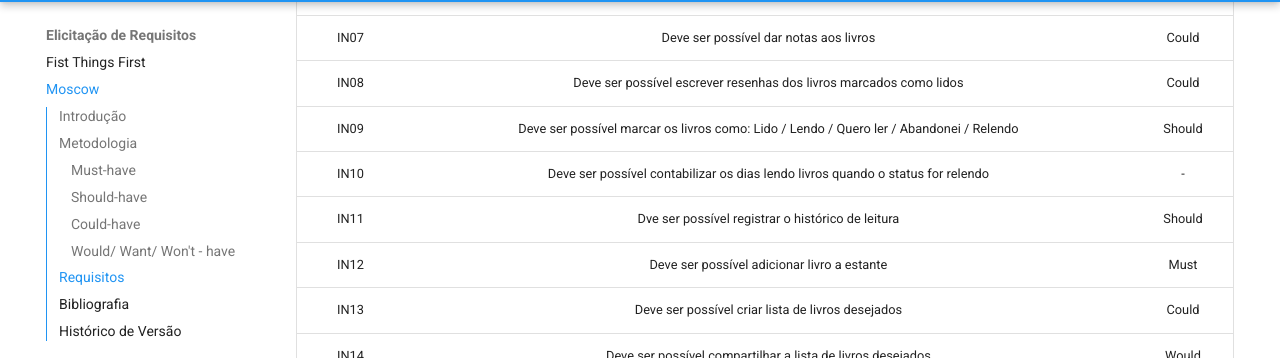
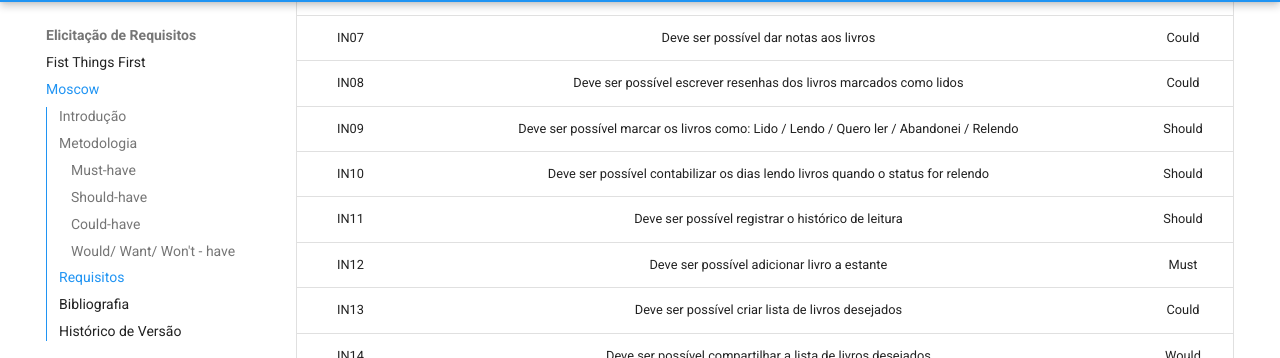
Before and after one commit to Requisitos-de-Software/2023.2-Skoob, an MkDocs documentation site: the page built from docs/elicitacao/moscow.md, in a window 1280 px wide and 900 px high, scrolled down 1467 px. Shown: the part 94-452 px from the top of the window. Built offline with MkDocs 1.6.1 and Material for MkDocs 9.7.7, drawn with Linux system fonts in a browser that asks for light colours; comment, search, counter and statistics services are not loaded.

Commit message:
Revisão do MoSCoW

```diff
--- a/docs/elicitacao/moscow.md
+++ b/docs/elicitacao/moscow.md
@@ -41,8 +41,8 @@ Legenda:
 |     IN07      |                                      Deve ser possível dar notas aos livros                                      |    Could   |
 |     IN08      |                        Deve ser possível escrever resenhas dos livros marcados como lidos                        |    Could   |
 |     IN09      |             Deve ser possível marcar os livros como: Lido / Lendo / Quero ler / Abandonei / Relendo              |    Should  |
-|     IN10      |                 Deve ser possível contabilizar os dias lendo livros quando o status for relendo                  |      -     |
-|     IN11      |                                Dve ser possível registrar o histórico de leitura                                 |    Should  |
+|     IN10      |                 Deve ser possível contabilizar os dias lendo livros quando o status for relendo                  |    Should  |
+|     IN11      |                                Deve ser possível registrar o histórico de leitura                                 |    Should  |
 |     IN12      |                                   Deve ser possível adicionar livro a estante                                    |    Must    |
 |     IN13      |                                Deve ser possível criar lista de livros desejados                                 |    Could   |
 |     IN14      |                            Deve ser possível compartilhar a lista de livros desejados                            |    Would   |
```
